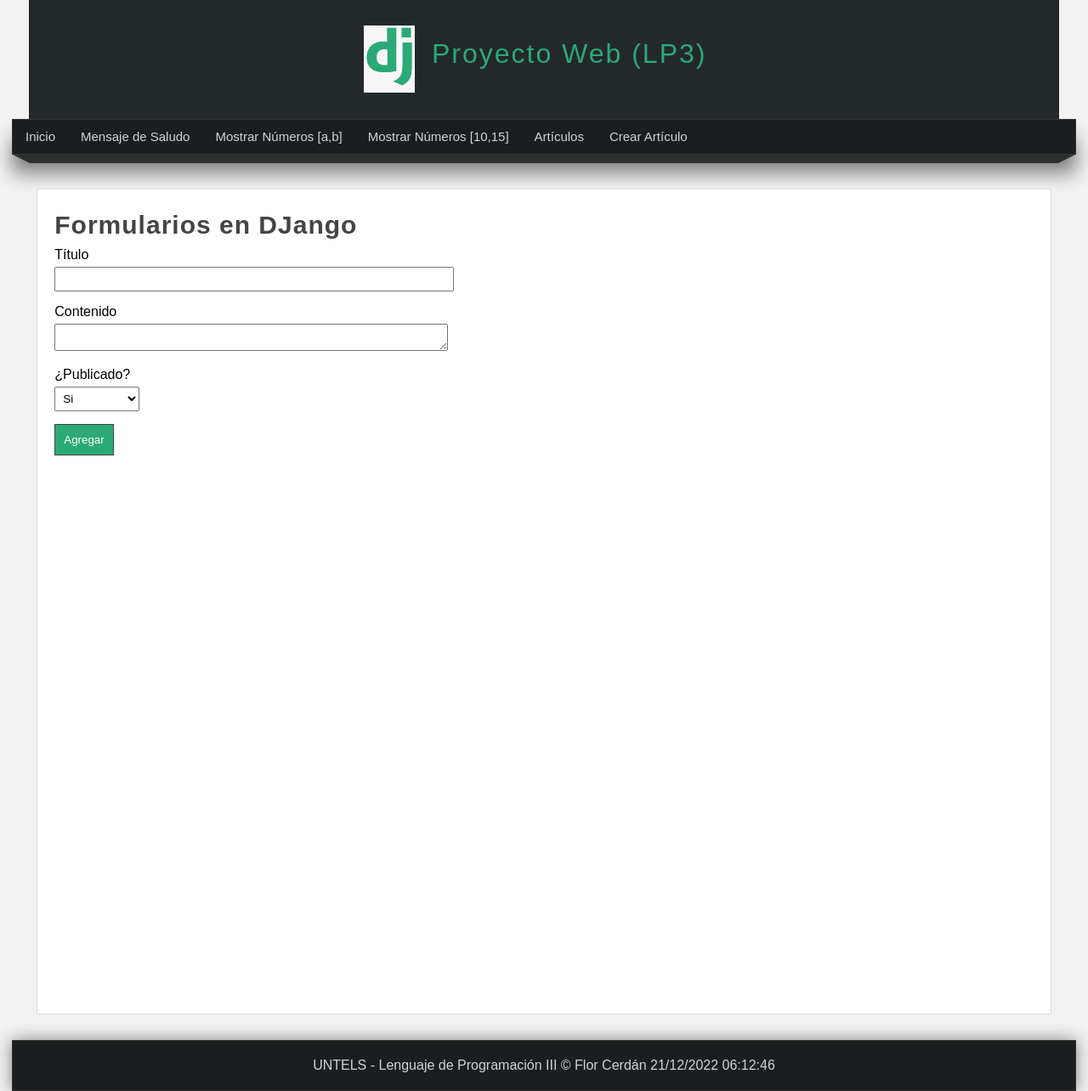
After one commit to cerdanflor/ProyectoDjangoLP3, a Django app: page /create-articulo/ in a window 1280 px wide. The commit adds this page. Shown: the whole page at 85% size. Run offline with Django 4.2, Linux system fonts and the light colour scheme.

Commit message:
DJango Parte 9b Base de Datos: Formularios para insertar registros

```diff
--- a/proyecto001/miapp/static/css/style.css
+++ b/proyecto001/miapp/static/css/style.css
@@ -5,6 +5,55 @@
     font-family: Arial, Helvetica, sans-serif;
     text-decoration: none;
 }
+.box{
+    background: white;
+    width: 95%;
+    min-height: 930px;
+    padding: 20px;
+    border: 1px solid #ddd;
+    border-radius: 2px;
+    margin: 0 auto;
+}
+
+.box form{
+    width: 40%;
+}
+.box form input, .box form label{
+    display: block;
+    padding: 5px;
+    padding-left: 0px;
+}
+.box form input[type="text"],
+.box form textarea,
+.box form select{
+    width: 100%;
+    margin-bottom: 10px;
+}
+.box form select{
+    width: 100px;
+    padding: 5px;
+}
+.box form input[type="submit"],
+.box form input[type="button"],
+.box form button{
+    padding: 10px;
+    margin-top: 5px;
+    background: #2ba977;
+    border: 1px solid #444;
+    color: white;
+    transition: 300ms all;
+
+}
+.box form input[type="submit"]:hover,
+.box form input[type="button"]:hover,
+.box form button:hover{
+    cursor: pointer;
+    background: #1f7e58;
+}
+
+
+
+
 .box p, .box h2, .box h3, .box ul{
     margin-bottom: 5px;
     margin-top: 5px;
--- /dev/null
+++ b/proyecto001/miapp/templates/create_articulo.html
@@ -0,0 +1,23 @@
+{% extends 'layout.html' %}
+{% load filters %}
+{% block title %}
+    Formulario en DJango
+{% endblock %}
+
+{% block content %}
+    <h1 class="title">Formularios en DJango</h1>
+    <form action="{% url 'save_articulo' %}" method="POST">
+        {% csrf_token %}
+        <label for="titulo">Título</label>
+        <input type="text" name="titulo" />
+        <label for="contenido">Contenido </label>
+        <textarea name="contenido" ></textarea>
+        <label for="publicado">¿Publicado?</label>
+        <select name="publicado">
+            <option value="1"> Si </option>
+            <option value="0"> No </option>
+        </select>
+        <input type="submit" value="Agregar" />
+    </form>
+
+{% endblock %}
--- a/proyecto001/miapp/templates/layout.html
+++ b/proyecto001/miapp/templates/layout.html
@@ -36,6 +36,9 @@
                 <li>
                     <a href="{% url 'listar_articulos' %}"> Artículos </a>
                 </li>
+                <li>
+                    <a href="{% url 'create_articulo' %}"> Crear Artículo</a>
+                </li>
             </ul>
         </nav>
         <div class="barra">
--- a/proyecto001/miapp/views.py
+++ b/proyecto001/miapp/views.py
@@ -102,12 +102,7 @@ def editar_articulo(request, id):
     return HttpResponse(f"Articulo Editado: {articulo.titulo} - {articulo.contenido}")
 
 def listar_articulos(request):
-    articulos = Articulo.objects.raw("""
-                        SELECT *
-                        FROM MIAPP_ARTICULO
-                        WHERE
-                            ID >=7;
-                    """)
+    articulos = Articulo.objects.all()
     return render(request, 'listar_articulos.html',{
            'articulos':articulos,
             'titulo': 'Listado de Artículos'
@@ -118,3 +113,24 @@ def eliminar_articulo(request, id):
     articulo = Articulo.objects.get(pk=id)
     articulo.delete()
     return redirect('listar_articulos')
+
+def save_articulo(request):
+    if request.method == 'POST':
+        titulo = request.POST['titulo']
+        if len(titulo)<=5:
+            return HttpResponse("<h2>El tamaño del título es pequeño, intente nuevamente</h2>")
+        contenido = request.POST['contenido']
+        publicado = request.POST['publicado']
+
+        articulo = Articulo(
+            titulo = titulo,
+            contenido = contenido,
+            publicado = publicado
+        )
+        articulo.save()
+        return HttpResponse(f"Articulo Creado: {articulo.titulo} - {articulo.contenido}")
+    else:
+        return HttpResponse("<h2>No se ha podido registrar el artículo</h2>")
+
+def create_articulo(request):
+    return render(request, 'create_articulo.html')
--- a/proyecto001/proyecto001/urls.py
+++ b/proyecto001/proyecto001/urls.py
@@ -31,6 +31,7 @@ urlpatterns = [
     path('buscar-articulo', views.buscar_articulo, name="buscar_articulo"),
     path('editar-articulo/<int:id>',views.editar_articulo,name="editar_articulo"),
     path('listar-articulos/',views.listar_articulos,name="listar_articulos"),
-    path('eliminar-articulo/<int:id>',views.eliminar_articulo, name='eliminar_articulo')
-
+    path('eliminar-articulo/<int:id>',views.eliminar_articulo, name='eliminar_articulo'),
+    path('save-articulo/',views.save_articulo, name='save_articulo'),
+    path('create-articulo/',views.create_articulo, name='create_articulo'),
 ]
```
Also changed, not shown: proyecto001/db.sqlite3.
